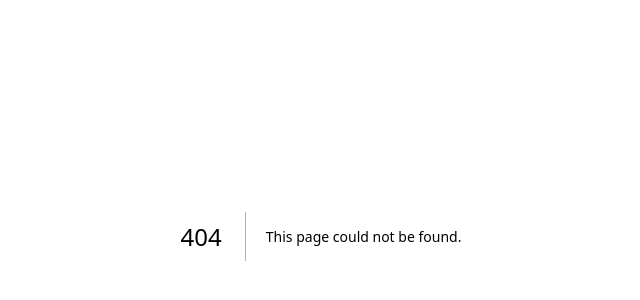
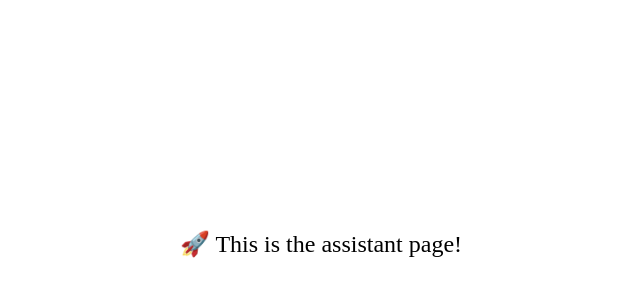
Before and after one commit to FILAL69/axon, a Next.js app: page /try in a window 1280 px wide. Before the commit this address had no page. Shown: the part 164-464 px from the top of the page, without its empty margins (319-959 px from the left). Built offline with nearby package versions, Linux system fonts and the light colour scheme.

Commit message:
Create try.js

```diff
--- /dev/null
+++ b/pages/try.js
@@ -0,0 +1,13 @@
+export default function TryAssistant() {
+  return (
+    <div style={{
+      height: '100vh',
+      display: 'flex',
+      justifyContent: 'center',
+      alignItems: 'center',
+      fontSize: '24px'
+    }}>
+      🚀 This is the assistant page!
+    </div>
+  );
+}
```
